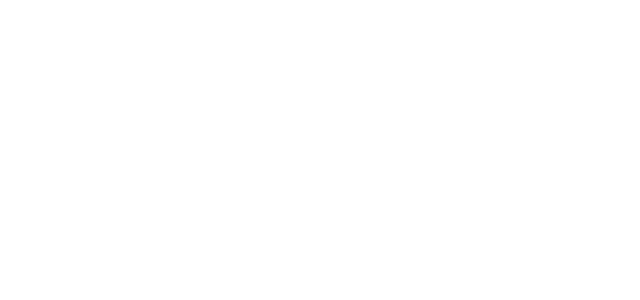
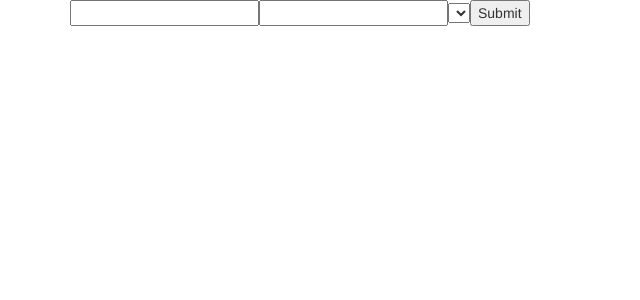
Before and after one commit to juliechawn/react-mortgage-calculator, a React app: page / in a window 1280 px wide. Shown: the top 300 px of the page, without its empty margins (0-640 px from the left). Built offline with nearby package versions, Linux system fonts and the light colour scheme.

Commit message:
second commit

```diff
--- a/package.json
+++ b/package.json
@@ -4,7 +4,7 @@
   "description": "Base application setup for creating a new react project.",
   "main": "server/index.js",
   "scripts": {
-    "build": "npm run less && webpack",
+    "build": "npm run less && webpack --watch",
     "start": "node server/index.js",
     "less": "lessc src/css/style.less dist/css/style.css",
     "lint": "eslint .",
--- a/src/js/app.jsx
+++ b/src/js/app.jsx
@@ -1,12 +1,30 @@
 import React from 'react';
 
 export default class App extends React.Component {
-  // your Javascript goes here
+  // JS for calculation - 3 function
+  constructor(props) {
+    super(props);
+    this.state = {
+  //     balance: props.initialBalance
+  //     rate: props.initialRate
+  //     term: props.initialTerm
+
+    };
+  }
+// constructor method to initialize the state of app - property for each input field to set initial values - HTML add value attribute to each editable input
+// function update state values when input changes - use event binding - HTML add onChange event
+// calculation function for mortgage payment - set state to bind result to "output" - func has 4 parameters (balance, rate, term, period)- HTML add onClick event calls calculate function
   render() {
     return (
       <div className='container'>
-        {/* your JSX goes here */}
+        <input className='balance' type='number' />
+        <input className='rate' type='number' />
+        <select className='term'> 15, 30 </select>
+        <button className='submit'> Submit </button>
+        <div className='output' />
       </div>
     );
   }
 }
+
+//{props.balance}
```
